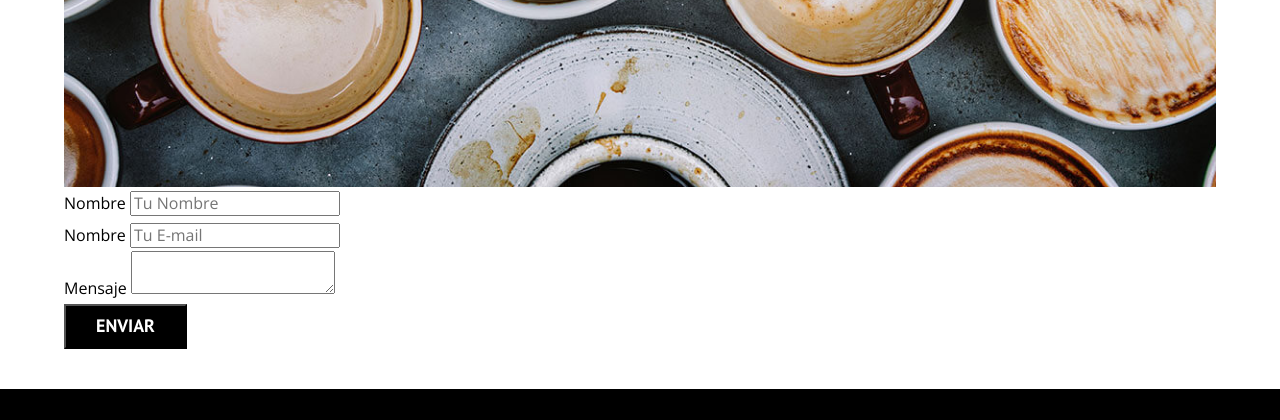
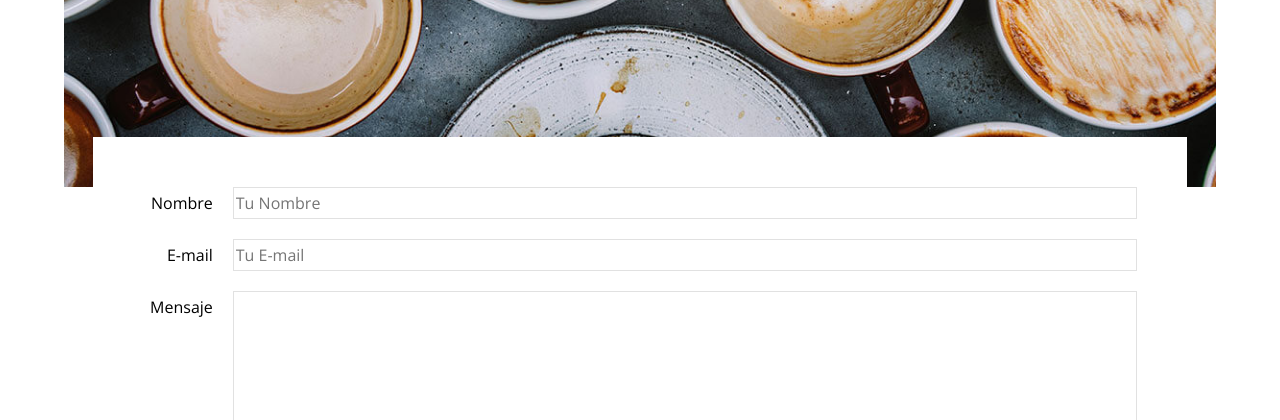
Before and after one commit to Chateau03/web-project3, a plain HTML site: page contacto.html in a window 1280 px wide. Shown: the part 915-1335 px from the top of the page. Drawn offline with nearby package versions, Linux system fonts and the light colour scheme.

Commit message:
Creando CSS de contactenos

```diff
--- a/contacto.html
+++ b/contacto.html
@@ -40,16 +40,16 @@
 
         <form class="formulario">
             <div class="campo">
-                <label for="nombre">Nombre</label>
-                <input type="text" name="nombre" id="nombre" placeholder="Tu Nombre">
+                <label class="campo__label" for="nombre">Nombre</label>
+                <input class="campo__field" type="text" name="nombre" id="nombre" placeholder="Tu Nombre">
             </div>
             <div class="campo">
-                <label for="email">Nombre</label>
-                <input type="email" name="email" id="email" placeholder="Tu E-mail">
+                <label class="campo__label" for="email">E-mail</label>
+                <input class="campo__field" type="email" name="email" id="email" placeholder="Tu E-mail">
             </div>
             <div class="campo">
-                <label for="mensaje">Mensaje</label>
-                <textarea name="mensaje" id="mensaje"></textarea>
+                <label class="campo__label" for="mensaje">Mensaje</label>
+                <textarea class="campo__field campo__field--textarea" name="mensaje" id="mensaje"></textarea>
             </div>
 
             <div class="campo">
--- a/css/style.css
+++ b/css/style.css
@@ -141,12 +141,17 @@ img {
   text-transform: uppercase;
   font-weight: 700;
   margin-bottom: 2rem;
+  border: none;
 }
 @media (min-width: 768px) {
   .boton {
     display: inline-block;
   }
 }
+.boton:hover {
+  cursor: pointer;
+}
+
 .boton--primario {
   background-color: var(--negro);
 }
@@ -236,3 +241,26 @@ img {
   background-size: cover;
   background-repeat: no-repeat;
 }
+.formulario {
+  background-color: var(--blanco);
+  margin: -5rem auto 0 auto;
+  width: 95%;
+  padding: 5rem;
+}
+.campo {
+  display: flex;
+  margin-bottom: 2rem;
+  /* gap: 2rem; */
+}
+.campo__label {
+  flex: 0 0 9rem; /* no crece ni se achica pero su base es 9rem */
+  text-align: right;
+  padding-right: 2rem;
+}
+.campo__field {
+  flex: 1; /* Factor de crecimiento de 1  y le asigna todo loq ue quede disponible */
+  border: 1px solid var(--gris);
+}
+.campo__field--textarea {
+  height: 20rem;
+}
```
